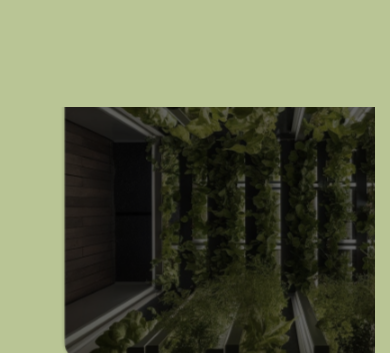
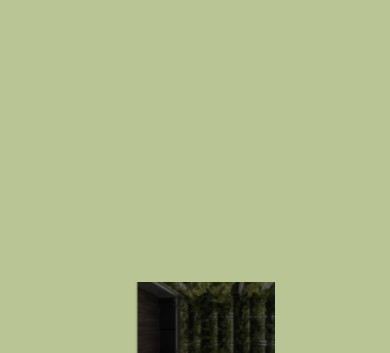
Before and after one commit to taehee727/smartfarm-simulator, a plain HTML site: page index.html in a window 390 px wide. Shown: the top 353 px of the page. Drawn offline with nearby package versions, Linux system fonts and the light colour scheme.

Commit message:
Update style.css

```diff
--- a/style.css
+++ b/style.css
@@ -306,7 +306,7 @@
 
         /* 2. 90도 돌리고, 화면에 꽉 차게 scale을 낮춤 (0.4~0.5 사이 조절) */
         /* scale(0.45)는 요소들이 낑기지 않게 전체적으로 축소해줍니다. */
-        transform: translate(-50%, -50%) rotate(90deg) scale(0.45);
+        transform: translate(-50%, -50%) rotate(90deg) scale(0.2);
         transform-origin: center center;
 
         /* 3. 요소들이 삐져나가도 스크롤 생기지 않게 함 */
```
